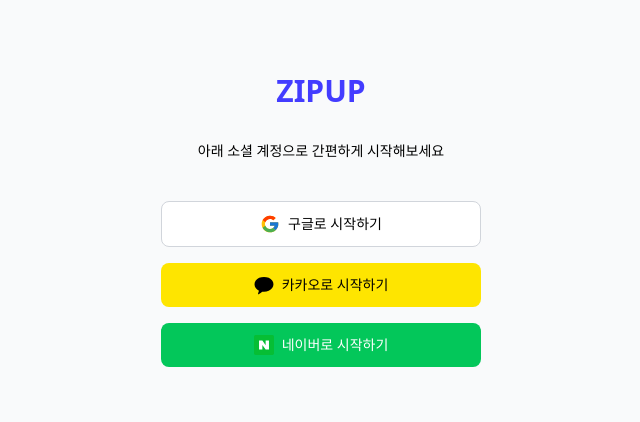
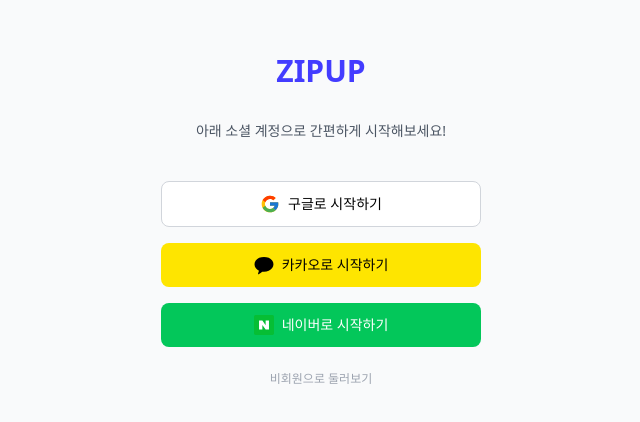
Before and after one commit to yehjinjang/Livinterview, a React (Vite) app in the folder frontend/: page /login in a window 1280 px wide. Shown: the part 180-602 px from the top of the page, without its empty margins (319-959 px from the left). Built offline with nearby package versions, Linux system fonts and the light colour scheme; no server answers.

Commit message:
feat:비회원 추가(roomie direct)

```diff
--- a/frontend/src/pages/LoginPage.tsx
+++ b/frontend/src/pages/LoginPage.tsx
@@ -15,11 +15,16 @@
     window.location.href = `${backend}/auth/${provider}`
   }
 
+  const handleGuestAccess = () => {
+    sessionStorage.removeItem("user") // 혹시라도 기존 로그인 흔적 제거
+    navigate("/roomie")
+  }
+
   return (
     <div className="flex flex-col items-center justify-center h-screen bg-gray-50 px-4">
       <h1 className="text-3xl font-black text-zipup-600 mb-8">ZIPUP</h1>
-      <p className="text-gray text-sm mb-10 text-center">
-        아래 소셜 계정으로 간편하게 시작해보세요
+      <p className="text-gray-600 text-sm mb-10 text-center">
+        아래 소셜 계정으로 간편하게 시작해보세요!
       </p>
 
       <div className="space-y-4 w-full max-w-xs">
@@ -47,6 +52,14 @@
           네이버로 시작하기
         </button>
       </div>
+
+      {/* 비회원 접근 */}
+      <button
+        onClick={handleGuestAccess}
+        className="mt-6 text-xs text-gray-400 hover:underline transition"
+      >
+        비회원으로 둘러보기
+      </button>
     </div>
   )
 }
```
